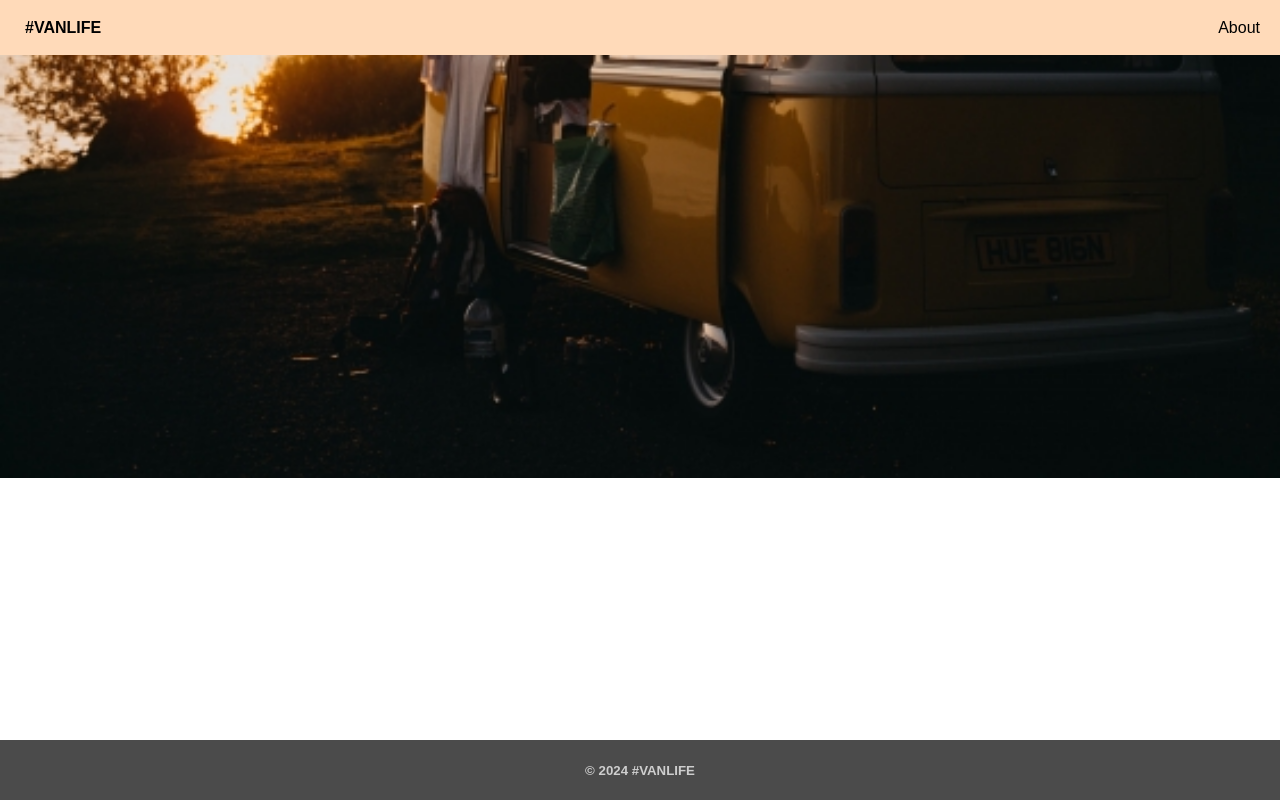
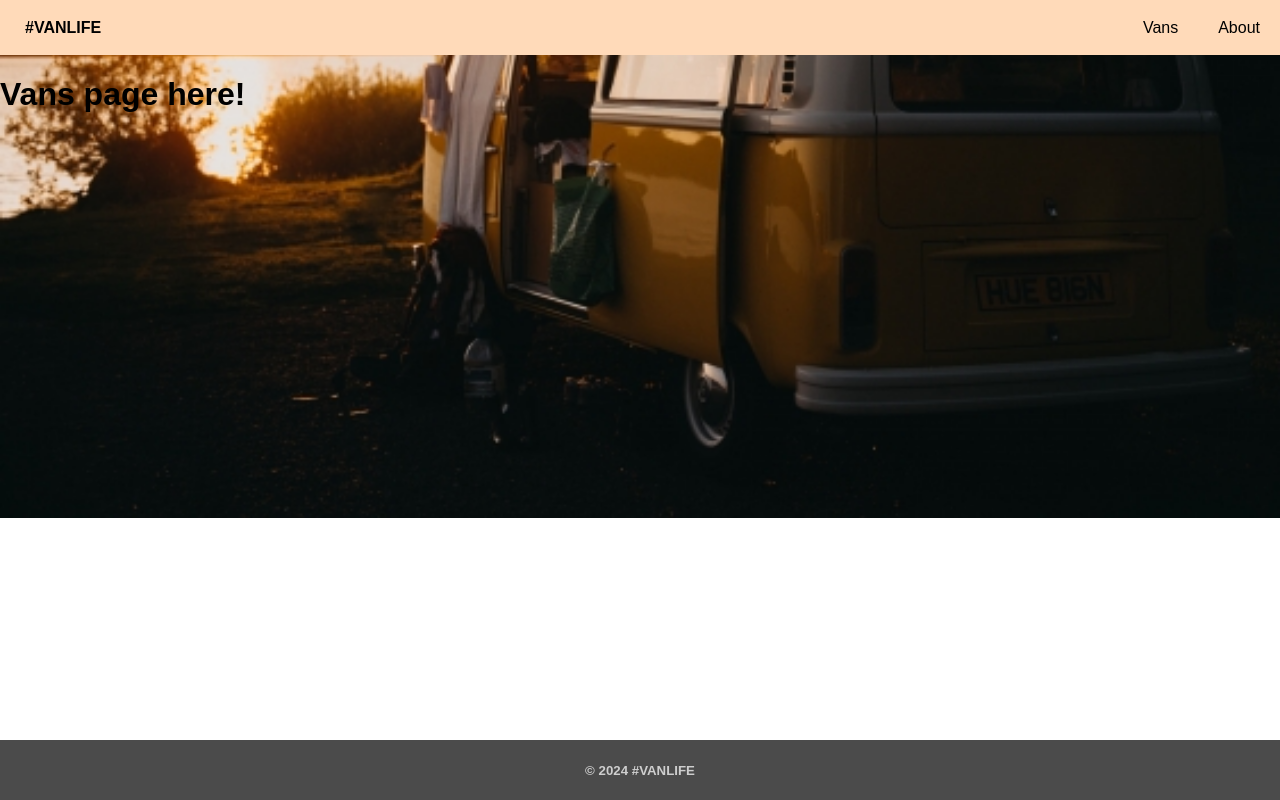
Before and after one commit to XperimentXLab/vanlife-, a React (Create React App) app: page /vans in a window 1280 px wide. Built offline with nearby package versions, Linux system fonts and the light colour scheme.

Commit message:
adding Vans link

```diff
--- a/src/App.js
+++ b/src/App.js
@@ -1,6 +1,7 @@
 import Home from './components/Home';
 import {BrowserRouter, Link, Route, Routes} from "react-router-dom";
 import About from './components/About';
+import Vans from './components/Vans';
 
 function App() {
   return (
@@ -9,6 +10,7 @@
       <nav>
         <Link to="/" className='vanlife'>#VANLIFE</Link>
         <div className='nav-tab'>
+          <Link to='/vans'>Vans</Link>
           <Link to='/about'>About</Link>
         </div>
       </nav>
@@ -17,6 +19,7 @@
     <Routes>
       <Route path='/' element={<Home />} />
       <Route path='/about' element={<About />} />
+      <Route path='/vans' element={<Vans />} />
     </Routes>
 
     <footer>
--- /dev/null
+++ b/src/components/Vans.js
@@ -0,0 +1,9 @@
+function Vans () {
+  return (
+    <div>
+      <h1>Vans page here!</h1>
+    </div>
+  )
+}
+
+export default Vans
```
